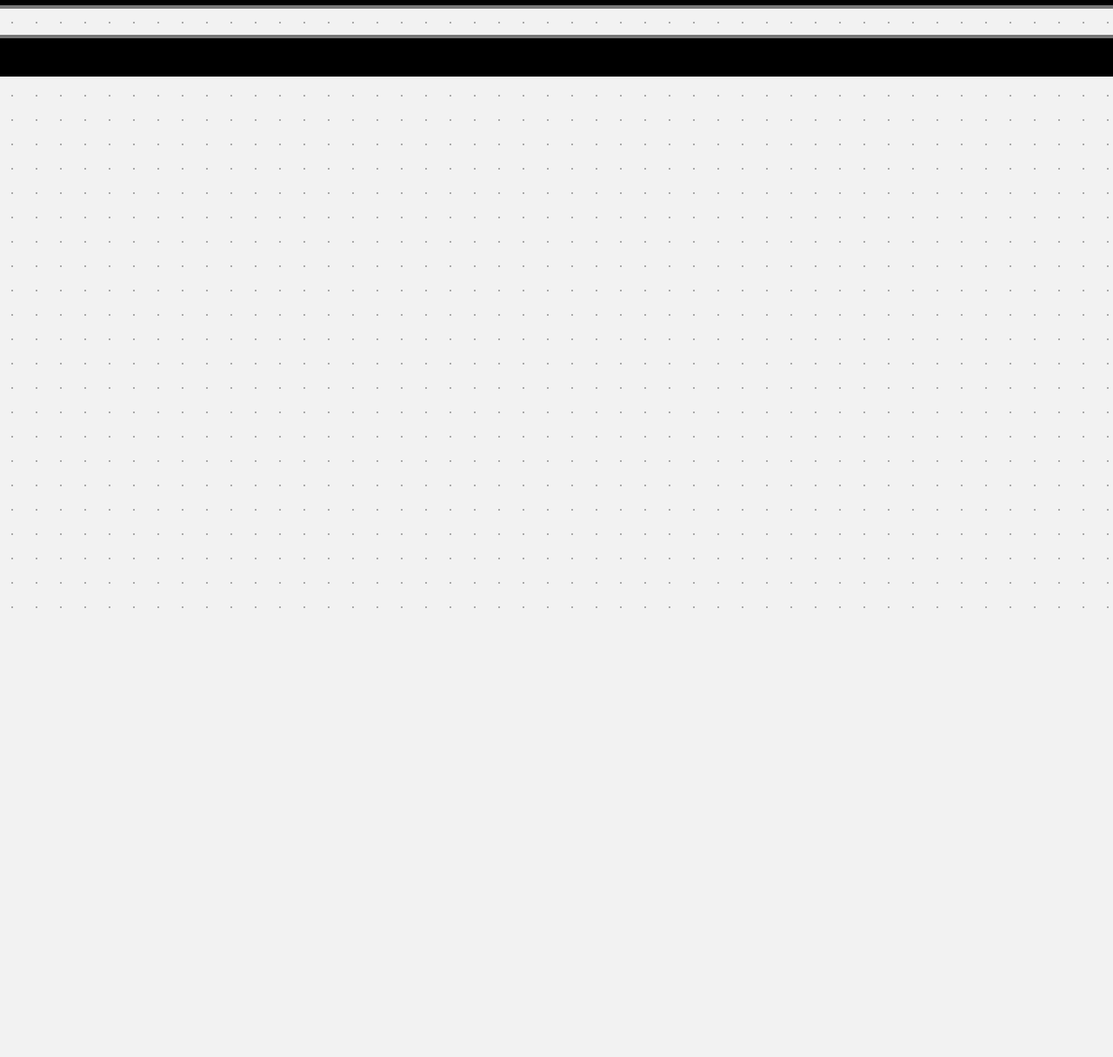
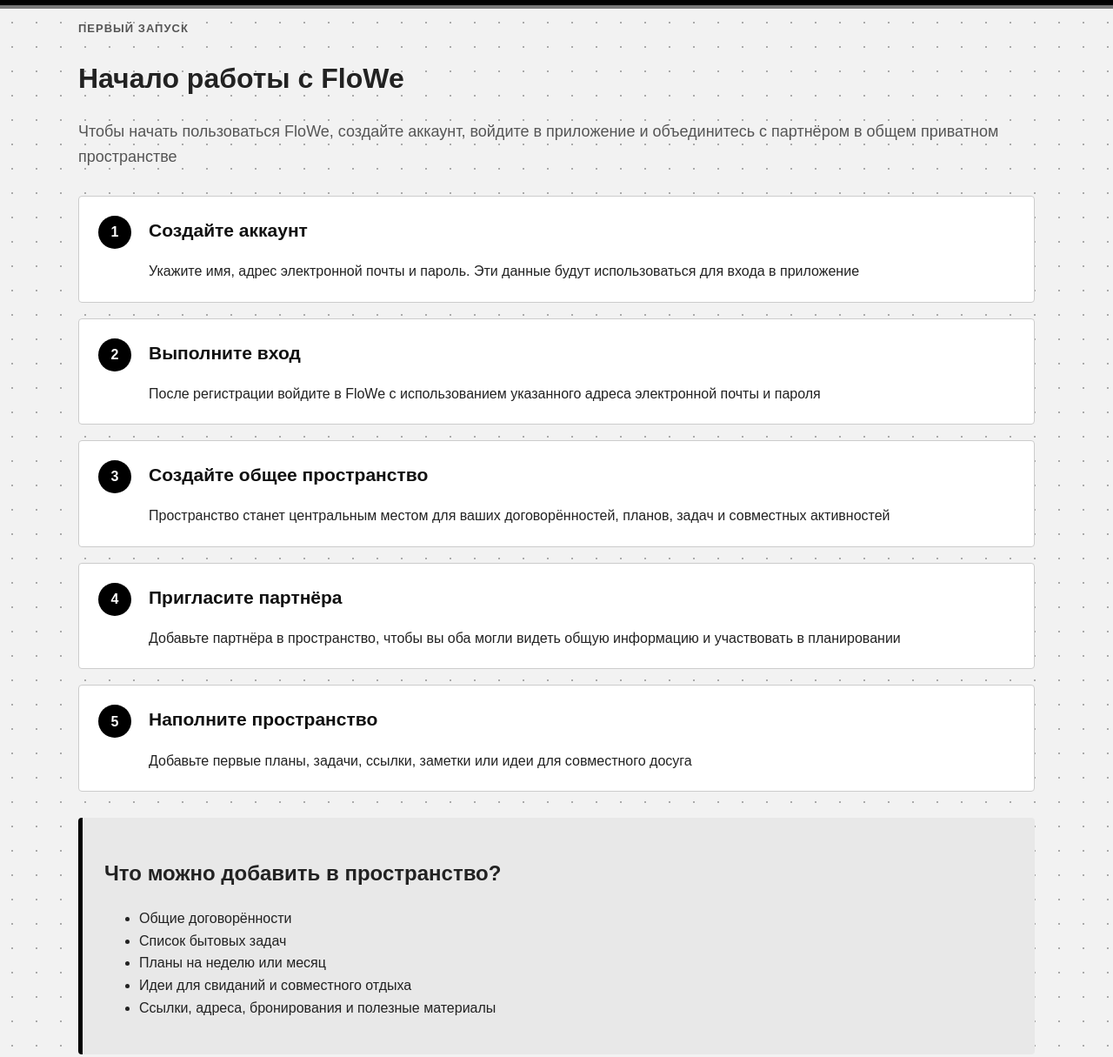
Before and after one commit to D3NKR1K/web6403-kuzmin_dv, a plain HTML site: page lab2/getting-started.html in a window 1280 px wide. Shown: the part 100-1315 px from the top of the page at 87% size. Before the commit the page ends 800 px from the top, so only its background shows below. Drawn offline with Linux system fonts and the light colour scheme.

Commit message:
Закончен набросок страницы руководства

```diff
--- a/lab2/getting-started.html
+++ b/lab2/getting-started.html
@@ -19,12 +19,100 @@
     </div>
 </header>
 
-<main class="site-main">
+<main class="container site-main">
+    <p class="label">Первый запуск</p>
 
+    <h1>Начало работы с FloWe</h1>
+
+    <p class="lead">
+        Чтобы начать пользоваться FloWe, создайте аккаунт,
+        войдите в приложение и объединитесь с партнёром
+        в общем приватном пространстве
+    </p>
+
+    <section class="steps">
+        <article class="step">
+            <span class="step-number">1</span>
+
+            <div>
+                <h2>Создайте аккаунт</h2>
+
+                <p>
+                    Укажите имя, адрес электронной почты и пароль.
+                    Эти данные будут использоваться для входа в приложение
+                </p>
+            </div>
+        </article>
+
+        <article class="step">
+            <span class="step-number">2</span>
+
+            <div>
+                <h2>Выполните вход</h2>
+
+                <p>
+                    После регистрации войдите в FloWe с использованием
+                    указанного адреса электронной почты и пароля
+                </p>
+            </div>
+        </article>
+
+        <article class="step">
+            <span class="step-number">3</span>
+
+            <div>
+                <h2>Создайте общее пространство</h2>
+
+                <p>
+                    Пространство станет центральным местом для ваших
+                    договорённостей, планов, задач и совместных активностей
+                </p>
+            </div>
+        </article>
+
+        <article class="step">
+            <span class="step-number">4</span>
+
+            <div>
+                <h2>Пригласите партнёра</h2>
+
+                <p>
+                    Добавьте партнёра в пространство, чтобы вы оба могли
+                    видеть общую информацию и участвовать в планировании
+                </p>
+            </div>
+        </article>
+
+        <article class="step">
+            <span class="step-number">5</span>
+
+            <div>
+                <h2>Наполните пространство</h2>
+
+                <p>
+                    Добавьте первые планы, задачи, ссылки, заметки
+                    или идеи для совместного досуга
+                </p>
+            </div>
+        </article>
+    </section>
+
+    <section class="content-box">
+        <h2>Что можно добавить в пространство?</h2>
+
+        <ul>
+            <li>Общие договорённости</li>
+            <li>Список бытовых задач</li>
+            <li>Планы на неделю или месяц</li>
+            <li>Идеи для свиданий и совместного отдыха</li>
+            <li>Ссылки, адреса, бронирования и полезные материалы</li>
+        </ul>
+    </section>
 </main>
-
 <footer class="site-footer">
-
+    <div class="container">
+        <p>FloWe Guide &copy; 2026</p>
+    </div>
 </footer>
 </body>
 </html>
--- a/lab2/style.css
+++ b/lab2/style.css
@@ -146,12 +146,60 @@
     font-weight: bold;
 }
 
+.content-box,
 .note {
     margin: 30px 0;
     padding: 25px;
     background-color: #e8e8e8;
     border-left: 5px solid #000000;
     border-radius: 4px;
+}
+
+/* Инструкция */
+
+.label {
+    color: #555555;
+    font-size: 13px;
+    font-weight: bold;
+    letter-spacing: 1px;
+    text-transform: uppercase;
+}
+
+.steps {
+    margin-top: 30px;
+}
+
+.step {
+    display: flex;
+    align-items: flex-start;
+    gap: 20px;
+    margin-bottom: 18px;
+    padding: 22px;
+    background-color: #ffffff;
+    border: 1px solid #cccccc;
+    border-radius: 4px;
+}
+
+.step-number {
+    display: flex;
+    align-items: center;
+    justify-content: center;
+    min-width: 38px;
+    height: 38px;
+    color: #ffffff;
+    background-color: #000000;
+    border-radius: 50%;
+    font-weight: bold;
+}
+
+.step h2 {
+    margin-top: 0;
+    color: #111111;
+    font-size: 21px;
+}
+
+.step p {
+    margin-bottom: 0;
 }
 
 .site-footer {
```
